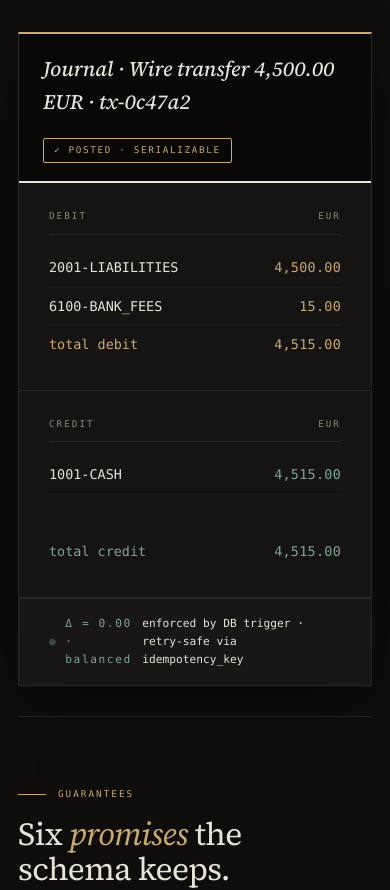
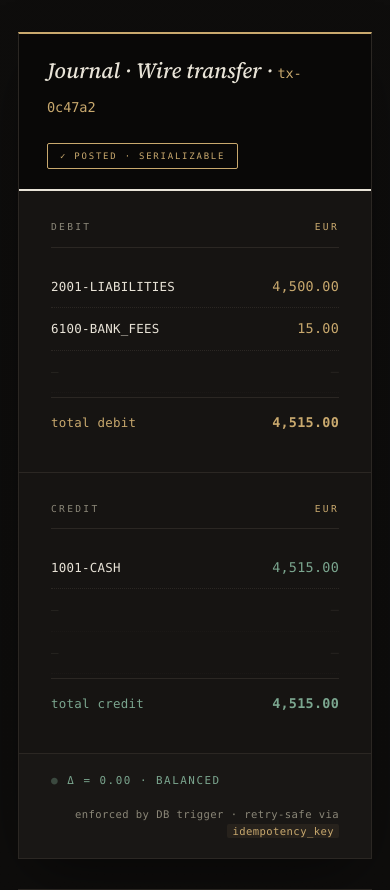
Before and after one commit to stelioszach03/doublex-ledger, a plain HTML site: page index.html in a window 390 px wide. Shown: the part 920-1810 px from the top of the page. Drawn offline with Linux system fonts and the light colour scheme; a web font is replaced by a local one.

Commit message:
landing: fix T-account grid alignment (credit column overflow)
The hero T-account had two layout bugs visible in the Credit column:
- account codes like `1001-CASH` wrapped to two lines
- "total credit" wrapped between words
- the Credit column looked visually narrower than Debit

Root causes:
1. `.t-body` used `grid-template-columns: 1fr 1px 1fr`. With default
   `min-width: auto` on the children, a long word in the Debit column
   ("LIABILITIES") expanded the left 1fr past its fair share, shrinking
   the right 1fr below the word-width of "credit". Switched to
   `minmax(0, 1fr)` which lets the columns actually share space 50/50.
2. `.t-row` with `grid-template-columns: 1fr auto` + monospace text had
   no white-space guard, so long account codes/amounts could wrap. Moved
   to an explicit `minmax(0, 1fr) 110px` grid with
   `white-space: nowrap` + `text-overflow: ellipsis` so rows always fit
   on one line.
3. The Credit side used `visibility: hidden` to pad rows; replaced with
   two semantic ghost rows (`.t-row.ghost`, 25% opacity `—` placeholders)
   so both columns have visually matching row counts.
4. Cleaned the `total` row styling: its own class with a separator rule,
   no mixed inline styles.

Also:
- `tx-0c47a2` in the journal title now renders as a monospaced code chip.
- Stamp uses title case to match the editorial tone.
- Mobile: amount column shrinks from 110px to 90px.

```diff
--- a/index.html
+++ b/index.html
@@ -232,11 +232,10 @@ h1.display em {
   border-top: 2px solid var(--gold);
   overflow: hidden;
   box-shadow: 0 20px 60px -18px rgba(0, 0, 0, 0.6);
-  font-family: var(--mono);
   margin-top: 12px;
 }
 .t-head {
-  padding: 18px 24px;
+  padding: 20px 28px;
   border-bottom: 2px solid var(--ink);
   background: var(--bg-deep);
   display: flex; justify-content: space-between; align-items: center;
@@ -244,49 +243,62 @@ h1.display em {
 }
 .t-title {
   font-family: var(--display);
-  font-size: 1.3rem;
+  font-size: 1.35rem;
   color: var(--ink);
   font-style: italic;
   font-weight: 500;
   letter-spacing: -0.005em;
 }
 .t-stamp {
-  font-family: var(--mono); font-size: 0.58rem;
-  color: var(--gold); letter-spacing: 0.18em;
+  font-family: var(--mono); font-size: 0.56rem;
+  color: var(--gold); letter-spacing: 0.2em;
   text-transform: uppercase;
-  padding: 4px 10px;
+  padding: 5px 12px;
   border: 1px solid var(--gold);
   border-radius: 2px;
+  white-space: nowrap;
 }
 .t-body {
   display: grid;
-  grid-template-columns: 1fr 1px 1fr;
+  grid-template-columns: minmax(0, 1fr) 1px minmax(0, 1fr);
   background: var(--rule);
 }
 .t-side {
   background: var(--paper);
-  padding: 26px 30px;
+  padding: 28px 32px;
+  min-width: 0;
 }
 .t-side-label {
-  font-family: var(--mono); font-size: 0.58rem;
-  color: var(--ash); letter-spacing: 0.22em; text-transform: uppercase;
-  margin-bottom: 14px;
-  padding-bottom: 10px;
+  font-family: var(--mono); font-size: 0.6rem;
+  color: var(--ash); letter-spacing: 0.24em; text-transform: uppercase;
+  margin-bottom: 18px;
+  padding-bottom: 12px;
   border-bottom: 1px solid var(--rule);
-  display: flex; justify-content: space-between;
+  display: flex; justify-content: space-between; align-items: baseline;
+}
+.t-side-label .ccy {
+  color: var(--gold);
 }
 .t-row {
   display: grid;
-  grid-template-columns: 1fr auto;
-  gap: 20px;
-  padding: 8px 0;
-  font-size: 0.84rem;
+  grid-template-columns: minmax(0, 1fr) 110px;
+  gap: 16px;
+  padding: 10px 0;
+  font-size: 0.86rem;
   color: var(--ink-dim);
   border-bottom: 1px dotted var(--rule);
+  align-items: baseline;
 }
+.t-row:last-child { border-bottom: none; }
 .t-row .acc {
   color: var(--ink);
   font-family: var(--mono);
+  font-size: 0.78rem;
+  letter-spacing: 0.02em;
+  overflow: hidden;
+  text-overflow: ellipsis;
+  white-space: nowrap;
+  min-width: 0;
 }
 .t-row .amt {
   font-family: var(--mono);
@@ -294,31 +306,56 @@ h1.display em {
   color: var(--gold);
   text-align: right;
   letter-spacing: 0.02em;
+  font-variant-numeric: tabular-nums;
+  font-size: 0.84rem;
+  white-space: nowrap;
 }
 .t-row .amt.credit { color: var(--sage); }
+.t-row.total { padding-top: 14px; margin-top: 4px; border-top: 1px solid var(--rule); border-bottom: none; }
+.t-row.total .acc { color: var(--gold); font-weight: 500; }
+.t-row.total .acc.credit { color: var(--sage); }
+.t-row.total .amt { color: var(--gold); font-weight: 600; }
+.t-row.total .amt.credit { color: var(--sage); }
+.t-row.ghost { opacity: 0.25; }
+.t-row.ghost .acc, .t-row.ghost .amt { color: var(--ash-deep); }
 .t-foot {
-  padding: 16px 30px;
+  padding: 18px 32px;
   background: var(--paper-soft);
   border-top: 1px solid var(--rule);
   display: flex; justify-content: space-between; align-items: center;
-  font-family: var(--mono); font-size: 0.7rem;
+  font-family: var(--mono); font-size: 0.68rem;
+  gap: 16px; flex-wrap: wrap;
 }
 .t-foot .balanced {
   color: var(--sage); letter-spacing: 0.14em;
   display: flex; align-items: center; gap: 8px;
+  text-transform: uppercase;
 }
 .t-foot .balanced::before {
   content: "●"; color: var(--sage);
   animation: pulse 2s ease-in-out infinite;
+  font-size: 0.7rem;
 }
 @keyframes pulse {
   0%, 100% { opacity: 1; }
   50% { opacity: 0.35; }
 }
-.t-foot .total { color: var(--ink); font-weight: 500; }
+.t-foot .total-note {
+  color: var(--ash); font-size: 0.66rem;
+  letter-spacing: 0.04em;
+  text-align: right;
+}
+.t-foot .total-note code {
+  font-family: var(--mono);
+  color: var(--gold);
+  background: rgba(201, 169, 110, 0.08);
+  padding: 1px 5px; border-radius: 2px;
+}
 @media (max-width: 800px) {
   .t-body { grid-template-columns: 1fr; }
   .t-side { border-bottom: 1px solid var(--rule); }
+  .t-side:last-child { border-bottom: none; }
+  .t-row { grid-template-columns: minmax(0, 1fr) 90px; }
 }
 
 /* ═══════════════════ SECTION BASE ═══════════════════ */
@@ -704,26 +741,58 @@ footer.colophon {
     <!-- T-account hero visual -->
     <div class="t-account" id="primitive">
       <div class="t-head">
-        <div class="t-title">Journal · Wire transfer 4,500.00 EUR · tx-0c47a2</div>
-        <div class="t-stamp">✓ POSTED · SERIALIZABLE</div>
+        <div class="t-title">Journal · Wire transfer · <code style="font-family:var(--mono);font-size:0.85rem;color:var(--gold);font-style:normal;">tx-0c47a2</code></div>
+        <div class="t-stamp">✓ Posted · Serializable</div>
       </div>
       <div class="t-body">
         <div class="t-side">
-          <div class="t-side-label"><span>Debit</span><span>EUR</span></div>
-          <div class="t-row"><span class="acc">2001-LIABILITIES</span><span class="amt">4,500.00</span></div>
-          <div class="t-row"><span class="acc">6100-BANK_FEES</span><span class="amt">15.00</span></div>
-          <div class="t-row" style="border-bottom:none; font-weight: 500;"><span class="acc" style="color:var(--gold)">total debit</span><span class="amt">4,515.00</span></div>
+          <div class="t-side-label">
+            <span>Debit</span>
+            <span class="ccy">EUR</span>
+          </div>
+          <div class="t-row">
+            <span class="acc">2001-LIABILITIES</span>
+            <span class="amt">4,500.00</span>
+          </div>
+          <div class="t-row">
+            <span class="acc">6100-BANK_FEES</span>
+            <span class="amt">15.00</span>
+          </div>
+          <div class="t-row ghost">
+            <span class="acc">—</span>
+            <span class="amt">—</span>
+          </div>
+          <div class="t-row total">
+            <span class="acc">total debit</span>
+            <span class="amt">4,515.00</span>
+          </div>
         </div>
         <div class="t-side">
-          <div class="t-side-label"><span>Credit</span><span>EUR</span></div>
-          <div class="t-row"><span class="acc">1001-CASH</span><span class="amt credit">4,515.00</span></div>
-          <div class="t-row" style="visibility:hidden"><span class="acc">—</span><span class="amt">—</span></div>
-          <div class="t-row" style="border-bottom:none; font-weight: 500;"><span class="acc" style="color:var(--sage)">total credit</span><span class="amt credit">4,515.00</span></div>
+          <div class="t-side-label">
+            <span>Credit</span>
+            <span class="ccy">EUR</span>
+          </div>
+          <div class="t-row">
+            <span class="acc">1001-CASH</span>
+            <span class="amt credit">4,515.00</span>
+          </div>
+          <div class="t-row ghost">
+            <span class="acc">—</span>
+            <span class="amt">—</span>
+          </div>
+          <div class="t-row ghost">
+            <span class="acc">—</span>
+            <span class="amt">—</span>
+          </div>
+          <div class="t-row total">
+            <span class="acc credit">total credit</span>
+            <span class="amt credit">4,515.00</span>
+          </div>
         </div>
       </div>
       <div class="t-foot">
         <span class="balanced">Δ = 0.00 · balanced</span>
-        <span class="total">enforced by DB trigger · retry-safe via idempotency_key</span>
+        <span class="total-note">enforced by DB trigger · retry-safe via <code>idempotency_key</code></span>
       </div>
     </div>
   </section>
```
